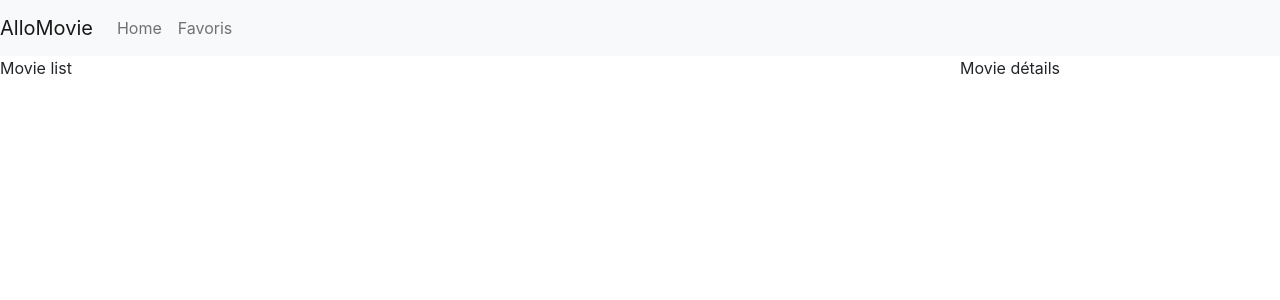
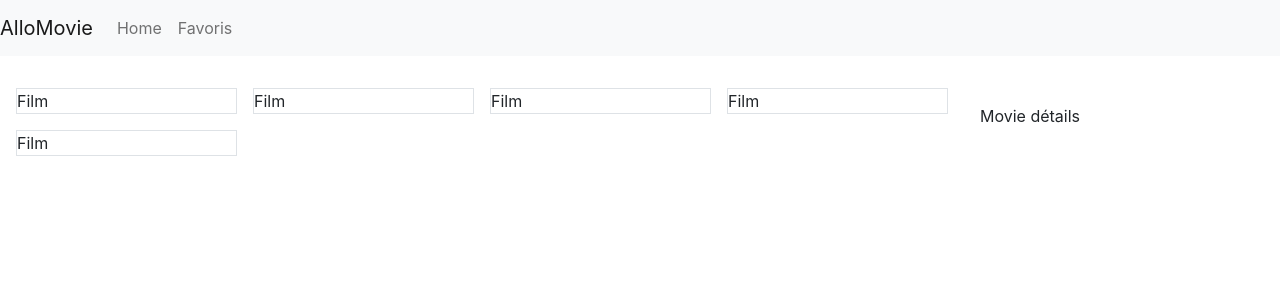
Before and after one commit to Laurie24/movies, a React (Create React App) app: page / in a window 1280 px wide. Shown: the top 300 px of the page. Built offline with nearby package versions, Linux system fonts and the light colour scheme.

Commit message:
:sparkles: create component detail and movie-list

```diff
--- a/src/App.js
+++ b/src/App.js
@@ -6,12 +6,12 @@ import MovieDetails from "./components/movie-details/MovieDetails";
 class App extends Component{
   render() {
     return (
-        <div className="App">
-          <Header/>
-          <div className='d-flex flex-row'>
-              <MovieList/>
-              <MovieDetails/>
-          </div>
+        <div className="App d-flex flex-column">
+            <Header />
+            <div className="d-flex flex-row flex-fill pt-4 p-2" >
+                <MovieList />
+                <MovieDetails />
+            </div>
         </div>
     );
   }
--- a/src/components/movie-details/MovieDetails.js
+++ b/src/components/movie-details/MovieDetails.js
@@ -2,6 +2,6 @@ import React, {Component} from 'react'
 
 export default class MovieDetails extends Component{
     render() {
-        return <div className='w-25'>Movie détails</div>
+        return <div className='w-25 p-4'>Movie détails</div>
     }
 }
--- a/src/components/movie-list/MovieList.js
+++ b/src/components/movie-list/MovieList.js
@@ -2,6 +2,24 @@ import React, {Component} from 'react'
 
 export default class MovieList extends Component{
     render() {
-        return <div className='w-75'>Movie list</div>
+        return (
+            <div className="w-75 d-flex flex-row flex-wrap align-content-start">
+                <div className="w-25 p-2">
+                    <div  className="border">Film</div>
+                </div>
+                <div className="w-25 p-2">
+                    <div  className="border">Film</div>
+                </div>
+                <div className="w-25 p-2">
+                    <div  className="border">Film</div>
+                </div>
+                <div className="w-25 p-2">
+                    <div  className="border">Film</div>
+                </div>
+                <div className="w-25 p-2">
+                    <div  className="border">Film</div>
+                </div>
+            </div>
+        )
     }
 }
--- a/src/index.css
+++ b/src/index.css
@@ -11,3 +11,7 @@ code {
   font-family: source-code-pro, Menlo, Monaco, Consolas, 'Courier New',
     monospace;
 }
+
+.App{
+  min-height: 100vh;
+}
```
